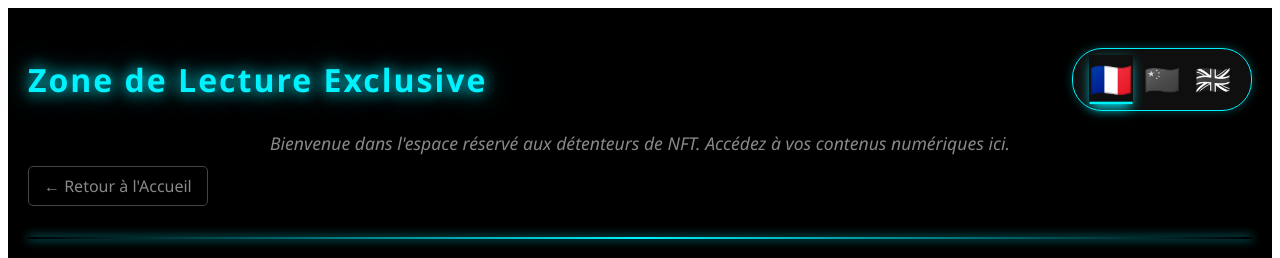
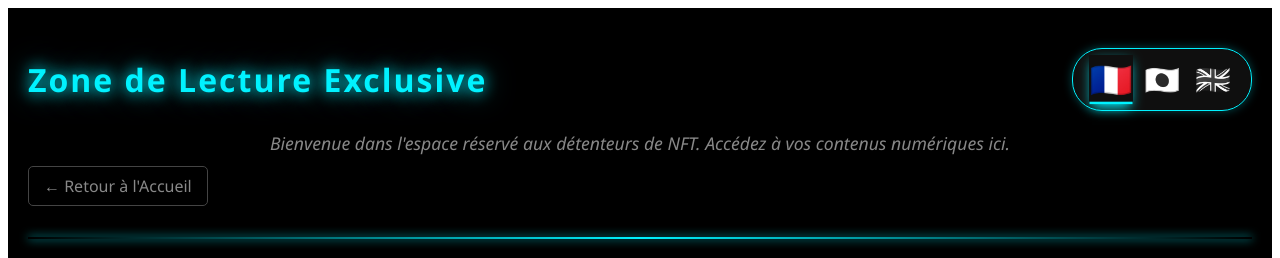
Before and after one commit to samirkema/otakusshopandswap, a Jekyll site: the page built from manga.html, in a window 1280 px wide. Shown: the top 258 px of the page. Built offline with Jekyll 4.4.1, drawn with Linux system fonts in a browser that asks for light colours.

Commit message:
Update manga.html

```diff
--- a/manga.html
+++ b/manga.html
@@ -10,7 +10,7 @@ title: Lecture Exclusive (Manga, Webtoon, Livres)
 
             <div class="language-selector">
                 <a href="{{ '/manga.html' | relative_url }}" class="lang-icon active" title="Français">🇫🇷</a>
-                <a href="{{ '/manga_jp.html' | relative_url }}" class="lang-icon" title="Japonais">🇨🇳</a>
+                <a href="{{ '/manga_jp.html' | relative_url }}" class="lang-icon" title="Japonais">🇯🇵</a>
                 <a href="{{ '/manga_en.html' | relative_url }}" class="lang-icon" title="English">🇬🇧</a>
             </div>
         </div>
```
